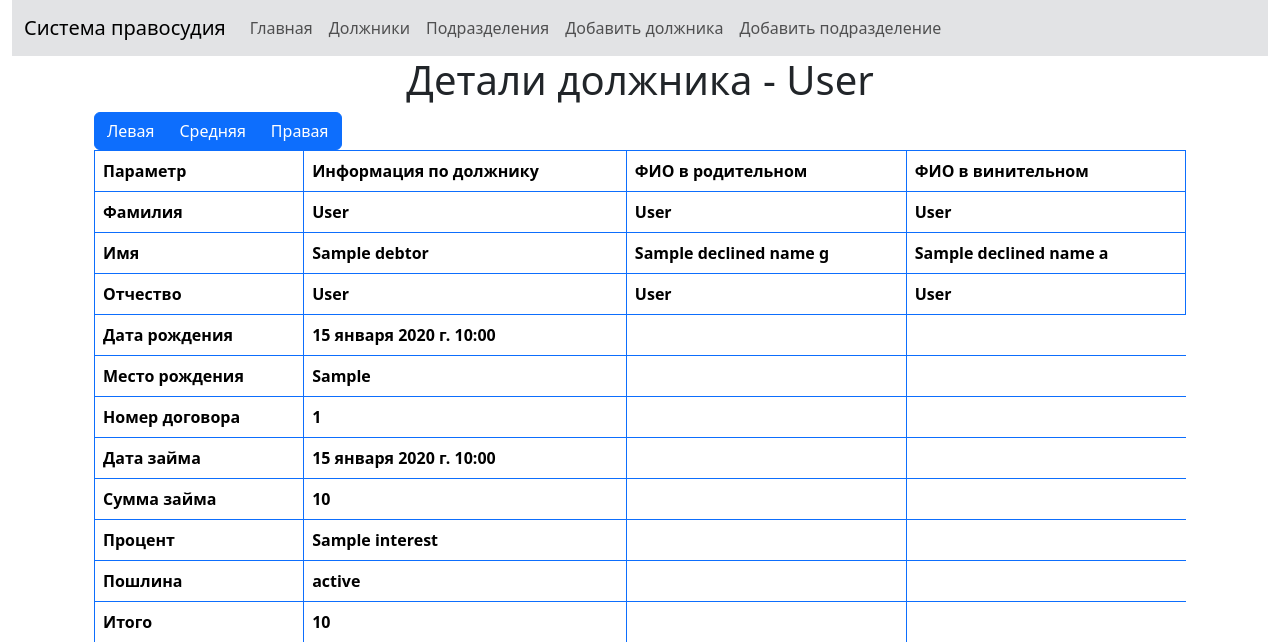
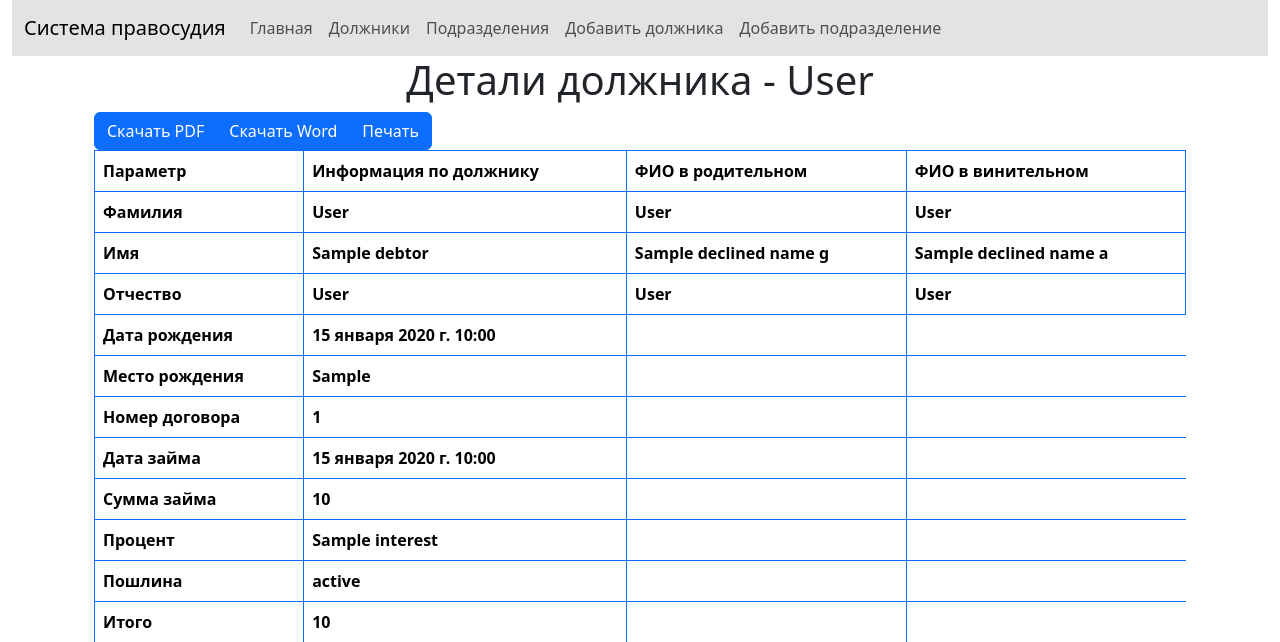
Before and after one commit to Regum/any, a Django app: template mkk/templates/debtor_detail.html in a window 1280 px wide. Shown: the top 642 px of the page. Run offline with Django 5.2, Linux system fonts and the light colour scheme; the template is opened without the code that fills it: most values are stand-ins (such as "Sample title", 1, 10 or a date in 2020); lists and menus that the app fills with data are empty; some libraries are stand-ins or nearby versions.

Commit message:
same commit

```diff
--- a/mkk/templates/debtor_detail.html
+++ b/mkk/templates/debtor_detail.html
@@ -13,9 +13,9 @@
 <h1 class="text-center">Детали должника - {{ debtors.surname }}</h1>
 
 <div class="btn-group justify-content-md-end" role="group" aria-label="Простой пример">
-    <button type="button" class="btn btn-primary">Левая</button>
-    <button type="button" class="btn btn-primary">Средняя</button>
-    <button type="button" class="btn btn-primary">Правая</button>
+    <button type="button" class="btn btn-primary">Скачать PDF</button>
+    <button type="button" class="btn btn-primary">Скачать Word</button>
+    <button type="button" class="btn btn-primary">Печать</button>
 </div>
 <table class="table table-bordered border-primary">
 
```
Also changed, not shown: r.txt (+7 -0 lines), mkk/views.py (line endings or trailing spaces).
